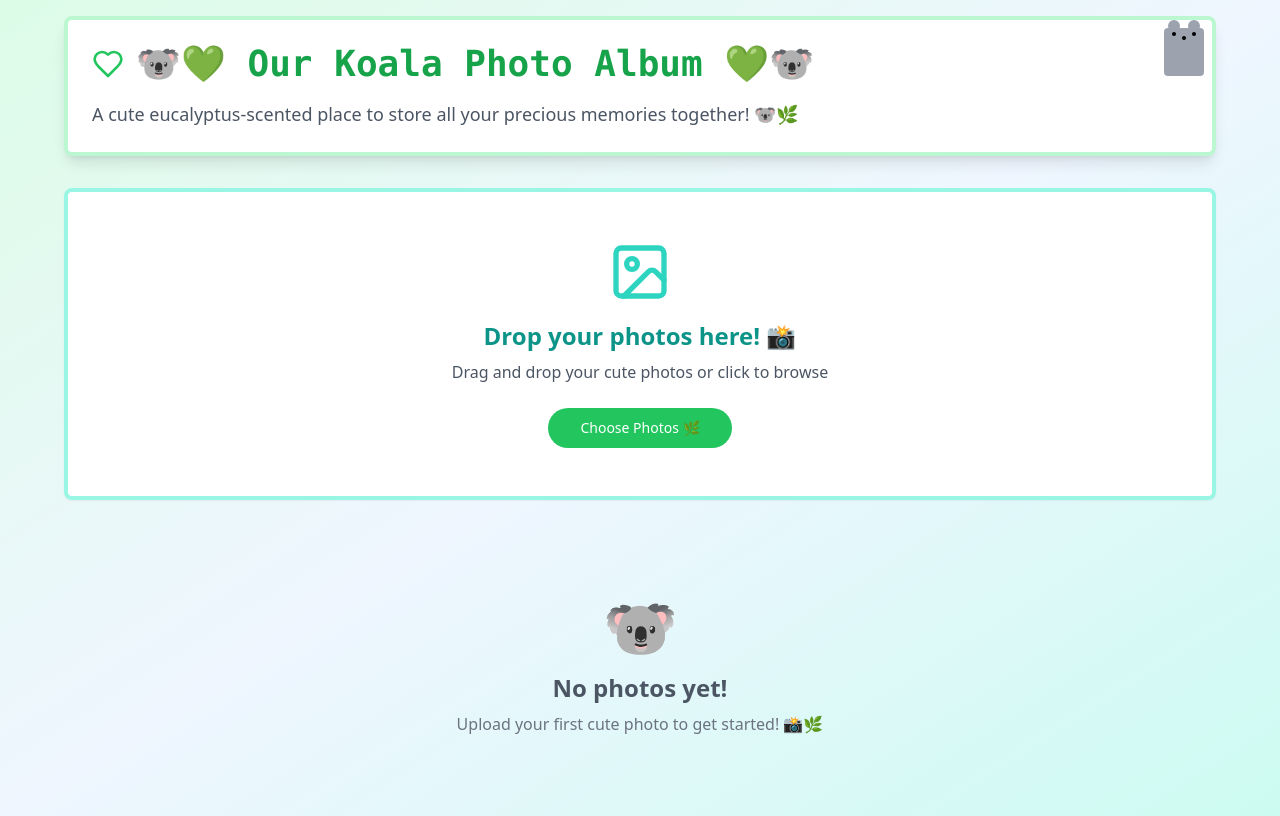
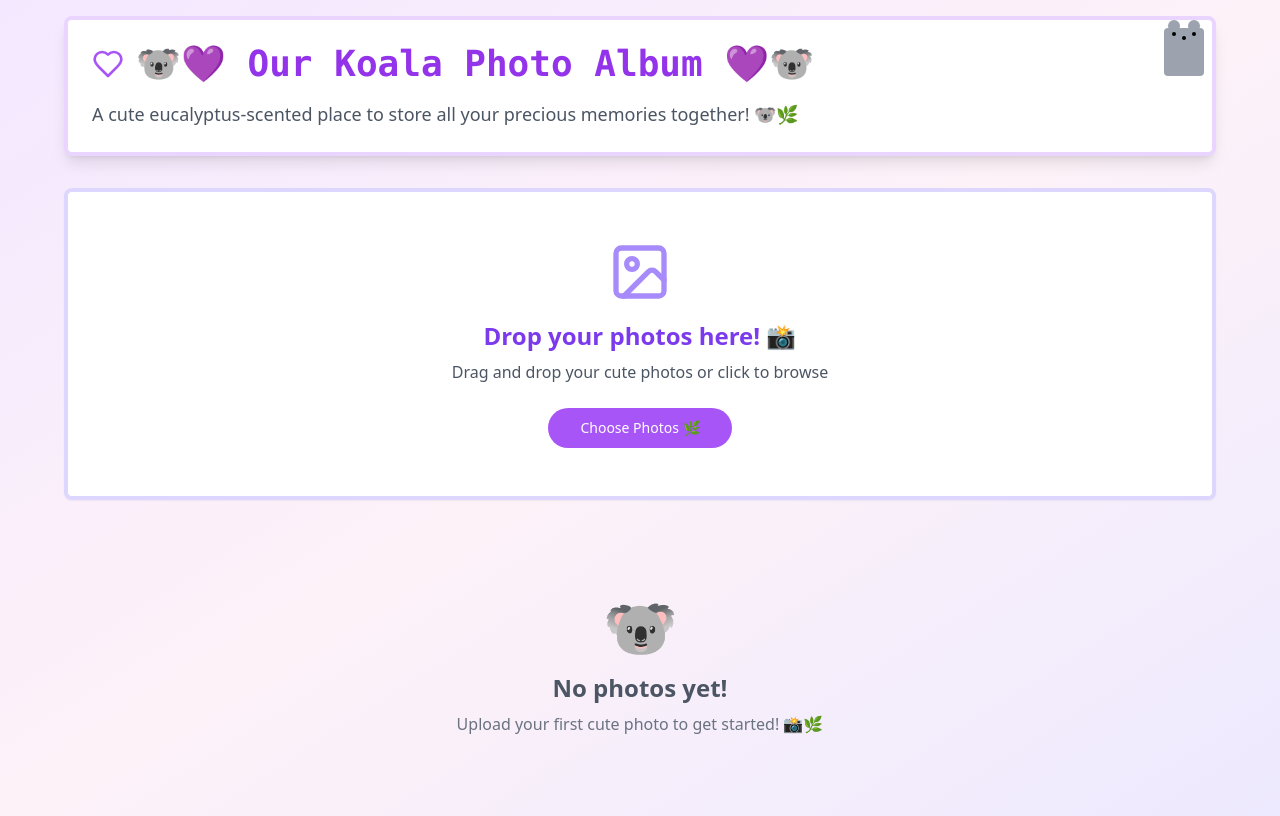
Before and after one commit to josevilanir/Vilevy, a React (Vite) app: page / in a window 1280 px wide. Built offline with nearby package versions, Linux system fonts and the light colour scheme.

Commit message:
Change color theme to purple
Update the app's color scheme to a purple theme while maintaining koala icons and images. This involves modifying color variables in the CSS and potentially adjusting other visual elements.

```diff
--- a/src/index.css
+++ b/src/index.css
@@ -112,7 +112,7 @@
   }
 
   .cute-shadow {
-    box-shadow: 0 8px 25px -5px rgba(34, 197, 94, 0.3), 0 4px 6px -2px rgba(20, 184, 166, 0.2);
+    box-shadow: 0 8px 25px -5px rgba(147, 51, 234, 0.3), 0 4px 6px -2px rgba(139, 92, 246, 0.2);
   }
 
   .bounce-cute {
@@ -152,16 +152,16 @@
 }
 
 ::-webkit-scrollbar-track {
-  background: #f0fdf4;
+  background: #faf5ff;
   border-radius: 10px;
 }
 
 ::-webkit-scrollbar-thumb {
-  background: linear-gradient(45deg, #22c55e, #14b8a6);
+  background: linear-gradient(45deg, #a855f7, #8b5cf6);
   border-radius: 10px;
-  border: 2px solid #f0fdf4;
+  border: 2px solid #faf5ff;
 }
 
 ::-webkit-scrollbar-thumb:hover {
-  background: linear-gradient(45deg, #16a34a, #0d9488);
+  background: linear-gradient(45deg, #9333ea, #7c3aed);
 }
--- a/src/pages/Index.tsx
+++ b/src/pages/Index.tsx
@@ -88,10 +88,10 @@ const Index = () => {
   };
 
   return (
-    <div className="min-h-screen bg-gradient-to-br from-green-100 via-blue-50 to-teal-100 p-4">
+    <div className="min-h-screen bg-gradient-to-br from-purple-100 via-pink-50 to-violet-100 p-4">
       {/* Cute header with pixel art koala */}
       <div className="max-w-6xl mx-auto mb-8">
-        <div className="bg-white rounded-lg shadow-lg border-4 border-green-200 p-6 relative overflow-hidden">
+        <div className="bg-white rounded-lg shadow-lg border-4 border-purple-200 p-6 relative overflow-hidden">
           {/* Pixel art koala decoration */}
           <div className="absolute top-2 right-2">
             <div className="relative">
@@ -109,9 +109,9 @@ const Index = () => {
           </div>
 
           <div className="flex items-center gap-3 mb-4">
-            <Heart className="text-green-500 w-8 h-8" />
-            <h1 className="text-4xl font-bold text-green-600 font-mono">
-              🐨💚 Our Koala Photo Album 💚🐨
+            <Heart className="text-purple-500 w-8 h-8" />
+            <h1 className="text-4xl font-bold text-purple-600 font-mono">
+              🐨💜 Our Koala Photo Album 💜🐨
             </h1>
           </div>
           <p className="text-gray-600 text-lg">
@@ -123,7 +123,7 @@ const Index = () => {
       <div className="max-w-6xl mx-auto">
         {/* Upload area */}
         <Card className={`mb-8 border-4 transition-all duration-300 ${
-          dragActive ? 'border-green-400 bg-green-50' : 'border-teal-200 bg-white'
+          dragActive ? 'border-purple-400 bg-purple-50' : 'border-violet-200 bg-white'
         }`}>
           <div
             className="p-12 text-center cursor-pointer"
@@ -132,8 +132,8 @@ const Index = () => {
             onDragOver={handleDrag}
             onDrop={handleDrop}
           >
-            <ImageIcon className="mx-auto w-16 h-16 text-teal-400 mb-4" />
-            <h3 className="text-2xl font-bold text-teal-600 mb-2">
+            <ImageIcon className="mx-auto w-16 h-16 text-violet-400 mb-4" />
+            <h3 className="text-2xl font-bold text-violet-600 mb-2">
               Drop your photos here! 📸
             </h3>
             <p className="text-gray-600 mb-6">
@@ -148,7 +148,7 @@ const Index = () => {
               id="photo-upload"
             />
             <label htmlFor="photo-upload">
-              <Button className="bg-green-500 hover:bg-green-600 text-white px-8 py-3 rounded-full cursor-pointer">
+              <Button className="bg-purple-500 hover:bg-purple-600 text-white px-8 py-3 rounded-full cursor-pointer">
                 Choose Photos 🌿
               </Button>
             </label>
@@ -159,7 +159,7 @@ const Index = () => {
         {photos.length > 0 && (
           <div className="grid grid-cols-1 md:grid-cols-2 lg:grid-cols-3 gap-6">
             {photos.map((photo) => (
-              <Card key={photo.id} className="bg-white border-4 border-blue-200 overflow-hidden hover:border-green-300 transition-all duration-300 hover:scale-105">
+              <Card key={photo.id} className="bg-white border-4 border-pink-200 overflow-hidden hover:border-purple-300 transition-all duration-300 hover:scale-105">
                 <div className="aspect-square overflow-hidden">
                   <img
                     src={photo.url}
@@ -171,14 +171,14 @@ const Index = () => {
                   <h4 className="font-bold text-gray-800 mb-2 truncate">{photo.name}</h4>
                   <p className="text-sm text-gray-600 mb-2">📅 {photo.uploadDate}</p>
                   {photo.description && (
-                    <p className="text-sm text-gray-700 mb-3 bg-green-50 p-2 rounded border-2 border-green-200">
+                    <p className="text-sm text-gray-700 mb-3 bg-purple-50 p-2 rounded border-2 border-purple-200">
                       🌿 {photo.description}
                     </p>
                   )}
                   <Dialog>
                     <DialogTrigger asChild>
                       <Button
-                        className="w-full bg-teal-400 hover:bg-teal-500 text-white rounded-full"
+                        className="w-full bg-violet-400 hover:bg-violet-500 text-white rounded-full"
                         onClick={() => {
                           setSelectedPhoto(photo);
                           setNewDescription(photo.description);
@@ -187,9 +187,9 @@ const Index = () => {
                         {photo.description ? 'Edit Story 📝' : 'Add Story 🌿'}
                       </Button>
                     </DialogTrigger>
-                    <DialogContent className="bg-white border-4 border-green-200">
+                    <DialogContent className="bg-white border-4 border-purple-200">
                       <DialogHeader>
-                        <DialogTitle className="text-green-600 text-xl">
+                        <DialogTitle className="text-purple-600 text-xl">
                           Tell the story of this memory! 🐨
                         </DialogTitle>
                       </DialogHeader>
@@ -202,17 +202,17 @@ const Index = () => {
                           />
                         </div>
                         <Textarea
-                          placeholder="What makes this photo special? 🐨💚"
+                          placeholder="What makes this photo special? 🐨💜"
                           value={newDescription}
                           onChange={(e) => setNewDescription(e.target.value)}
-                          className="border-2 border-teal-200 focus:border-green-400"
+                          className="border-2 border-violet-200 focus:border-purple-400"
                           rows={4}
                         />
                         <Button
                           onClick={updateDescription}
-                          className="w-full bg-green-500 hover:bg-green-600 text-white rounded-full py-3"
+                          className="w-full bg-purple-500 hover:bg-purple-600 text-white rounded-full py-3"
                         >
-                          Save Story 🐨💚
+                          Save Story 🐨💜
                         </Button>
                       </div>
                     </DialogContent>
```
